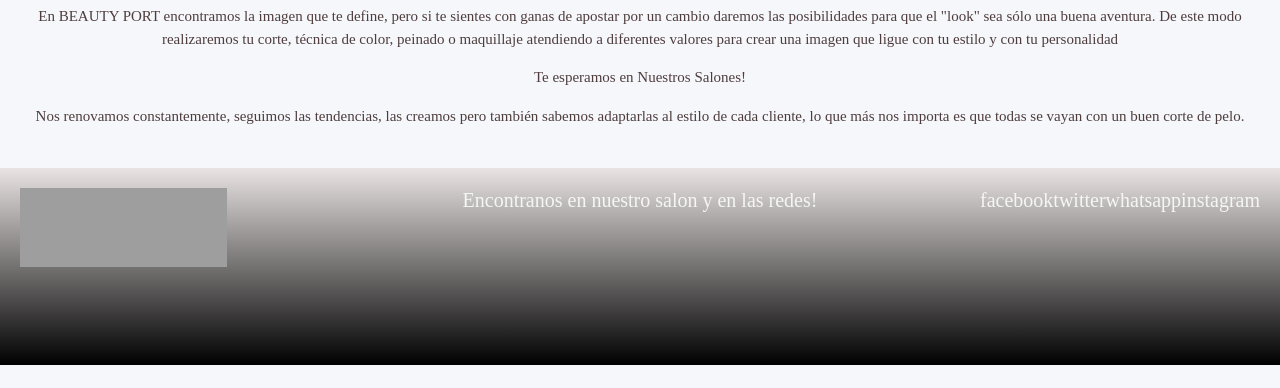
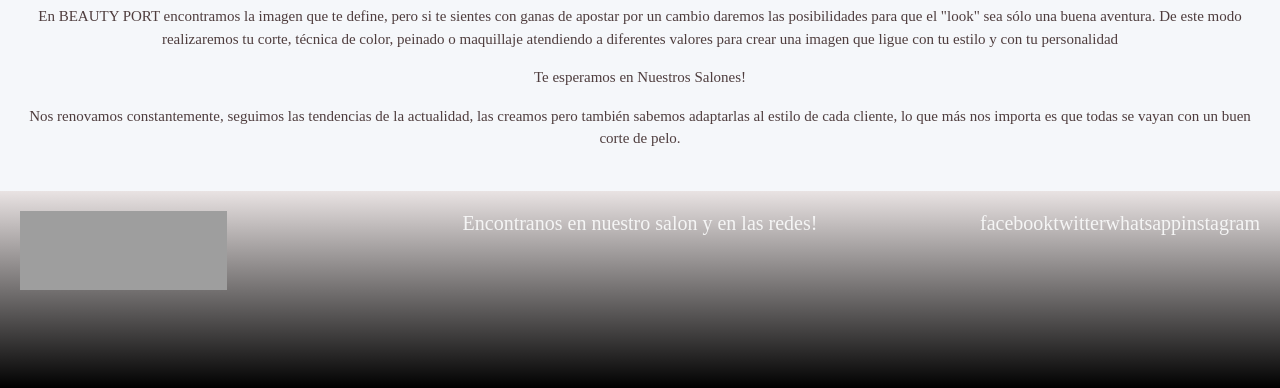
Before and after one commit to magaliorieta/BeautyPORT, a website: page index.html in a window 1280 px wide. Shown: the part 579-967 px from the top of the page. Before the commit the page ends 944 px from the top, so only its background shows below. Drawn offline with nearby package versions, Linux system fonts and the light colour scheme; grey boxes are pictures that could not be loaded; a web font is replaced by a local one.

Commit message:
Cambio en el texto

```diff
--- a/index.html
+++ b/index.html
@@ -88,7 +88,7 @@
             </article>
 
             <article class="centrarTexto">
-                <p>Nos renovamos constantemente, seguimos las tendencias, las creamos pero también sabemos adaptarlas al estilo de cada cliente, lo que más nos importa es que todas se vayan con un buen corte de pelo.</p>
+                <p>Nos renovamos constantemente, seguimos las tendencias de la actualidad, las creamos pero también sabemos adaptarlas al estilo de cada cliente, lo que más nos importa es que todas se vayan con un buen corte de pelo.</p>
             </article>
         </section>
     </main>
```
